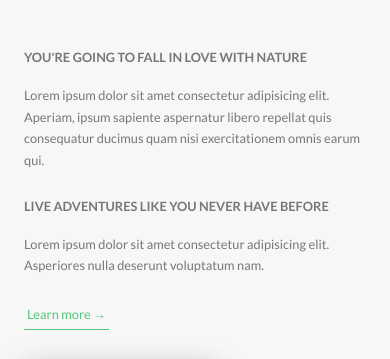
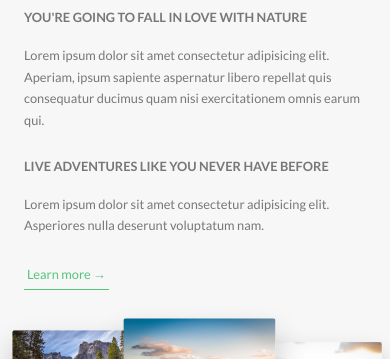
Before and after one commit to Dual1tyxd3v/new-css-html-features, a website: page index.html in a window 390 px wide. Shown: the part 918-1277 px from the top of the page. Drawn offline with Linux system fonts and the light colour scheme; files whose address does not match are found by name.

Commit message:
Add responsive rules --WIP

```diff
--- a/sass/components/_composite.scss
+++ b/sass/components/_composite.scss
@@ -9,17 +9,42 @@
     z-index: 5;
     transition: all .2s;
     outline-offset: 2rem;
+
+    @include respond(tab-port) {
+      float: left;
+      position: relative;
+      width: 33.333%;
+      box-shadow: 0 1.5rem 3rem rgba($color-black, .2);
+    }
+
     &--p1 {
       top: -2rem;
       left: 0;
+
+      @include respond(tab-port) {
+        top: 0;
+        transform: scale(1.2);
+      }
     }
     &--p2 {
       top: 2rem;
       right: 0;
+
+      @include respond(tab-port) {
+        top: -1rem;
+        z-index: 15;
+        transform: scale(1.3);
+      }
     }
     &--p3 {
       top: 10rem;
       left: 20%;
+
+      @include respond(tab-port) {
+        top: 1rem;
+        left: 0;
+        transform: scale(1.1);
+      }
     }
     &:hover {
       z-index: 6;
--- a/sass/components/_feature.scss
+++ b/sass/components/_feature.scss
@@ -6,6 +6,10 @@
   text-align: center;
   box-shadow: 0 1.5rem 4rem rgba($color-black, .15);
   transition: transform .3s;
+
+  @include respond(tab-port) {
+    padding: 2rem;
+  }
 
   &:hover {
     transform: translateY(-1.5rem) scale(1.03);
@@ -18,5 +22,9 @@
     background-image: linear-gradient(to right, $color-lgreen, $color-dgreen);
     background-clip: text;
     -webkit-background-clip: text;
+
+    @include respond(tab-port) {
+      margin-bottom: 0;
+    }
   }
 }
--- a/sass/global/_utilities.scss
+++ b/sass/global/_utilities.scss
@@ -8,10 +8,18 @@
 
 .margin-bottom--medium {
   margin-bottom: 4rem !important;
+
+  @include respond(tab-port) {
+    margin-bottom: 3rem;
+  }
 }
 
 .margin-bottom--big {
   margin-bottom: 8rem;
+
+  @include respond(tab-port) {
+    margin-bottom: 5rem;
+  }
 }
 
 .margin-bottom--huge {
--- a/sass/sections/_about.scss
+++ b/sass/sections/_about.scss
@@ -2,6 +2,10 @@
   background-color: $color-lgrey-1;
   padding: 25rem 0;
   margin-top: -20vh;
+
+  @include respond(tab-port) {
+    padding: 20rem 0;
+  }
 
   &__title-wrap {
     text-align: center;
--- a/sass/sections/_features.scss
+++ b/sass/sections/_features.scss
@@ -5,6 +5,10 @@
   transform: skewY(-7deg);
   margin-top: -12rem;
 
+  @include respond(tab-port) {
+    padding: 10rem 0;
+  }
+
   & > * {
     transform: skewY(7deg);
   }
--- a/sass/sections/_footer.scss
+++ b/sass/sections/_footer.scss
@@ -11,6 +11,10 @@
   &__logo-box {
     margin-bottom: 8rem;
     text-align: center;
+
+    @include respond(tab-port) {
+      margin-bottom: 6rem;
+    }
   }
 
   &__logo {
--- a/sass/sections/_stories.scss
+++ b/sass/sections/_stories.scss
@@ -1,4 +1,8 @@
 .stories {
   padding: 15rem 0;
   position: relative;
+
+  @include respond(tab-port) {
+    padding: 10rem 0;
+  }
 }
--- a/sass/sections/_tours.scss
+++ b/sass/sections/_tours.scss
@@ -3,6 +3,10 @@
   padding: 25rem 0 15rem;
   background-color: $color-lgrey-1;
   text-align: center;
+
+  @include respond(tab-port) {
+    padding: 20rem 0 10rem;
+  }
 
   &__title-wrap {
     text-align: center;
```
Also changed, not shown: css/style.css, 1 other file.
